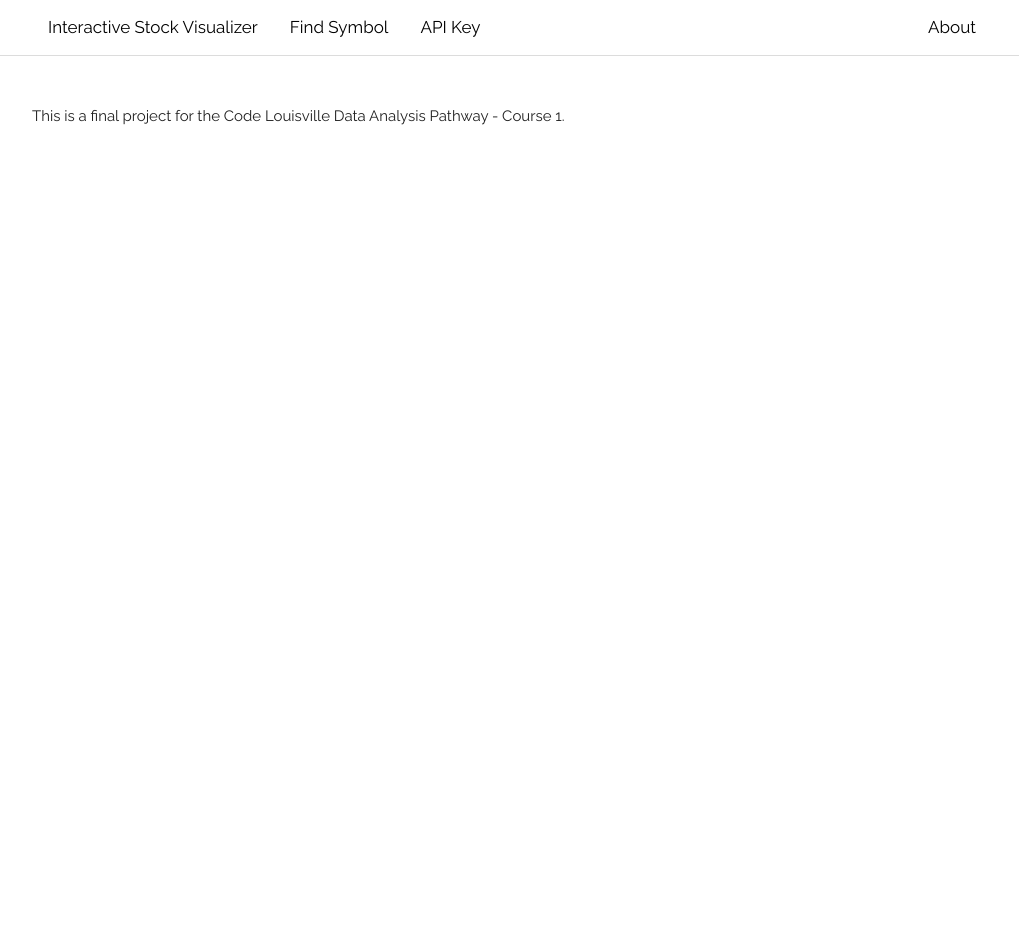
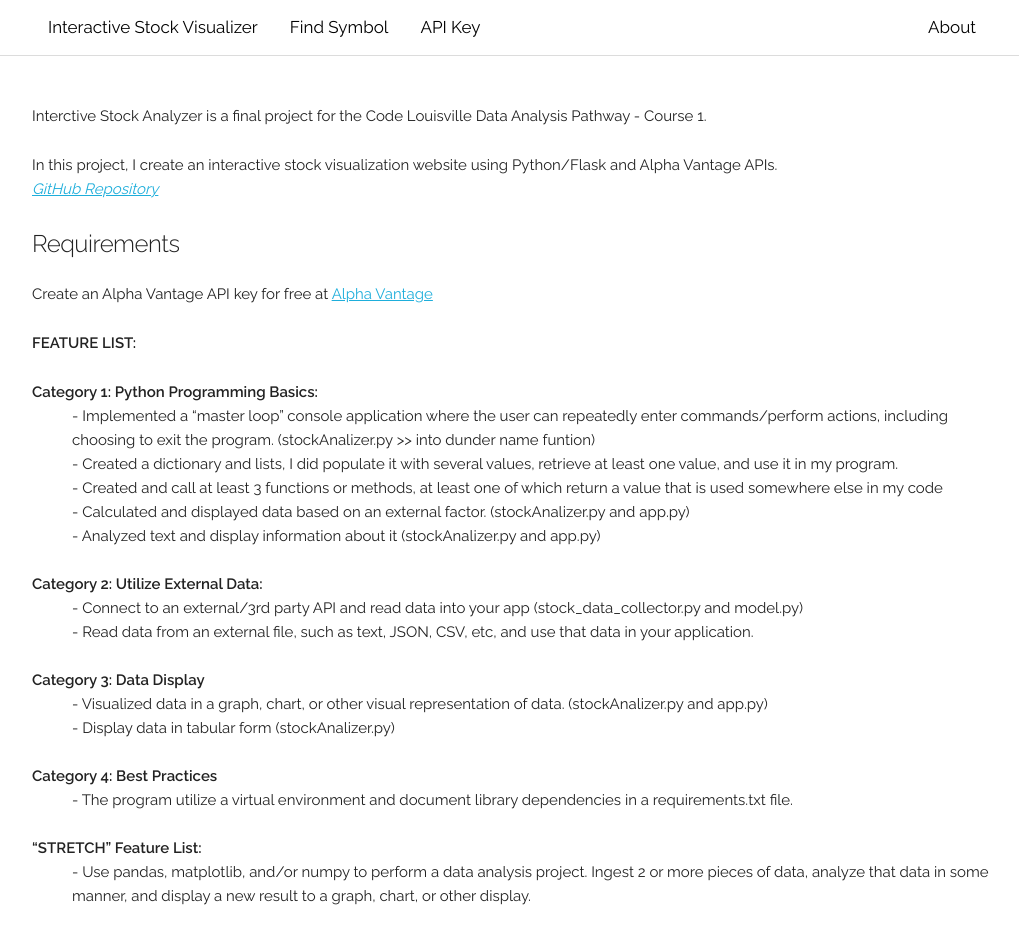
Before and after one commit to danyfebrero/StockMarketDA, a Flask app: page /about/ in a window 1280 px wide. Shown: the whole page, without its empty margins (128-1147 px from the left). Before the commit the page ends 125 px from the top, so only its background shows below. Run offline with Flask 2, Linux system fonts and the light colour scheme; some libraries are stand-ins or nearby versions.

Commit message:
readme and about  fixed

```diff
--- a/templates/about.html
+++ b/templates/about.html
@@ -4,6 +4,37 @@
 
 {% block content %}
 <p>
-    This is a final project for the Code Louisville Data Analysis Pathway - Course 1.
+    Interctive Stock Analyzer is a final project for the Code Louisville Data Analysis Pathway - Course 1.
 </p>
+<p>
+    In this project, I create an interactive stock visualization website using Python/Flask and Alpha Vantage APIs.
+    <br><a href="https://github.com/danyfebrero/StockMarketDA"><em>GitHub Repository</em></a>
+</p>
+
+
+<h5>Requirements</h5>
+<p>Create an Alpha Vantage API key for free at <a href="https://www.alphavantage.co/support/#api-key)">Alpha Vantage</a></p>
+<p>
+        <b>FEATURE LIST:</b>
+        <dl>
+            <dt><b>Category 1: Python Programming Basics:</b></dt>
+            <dd>- Implemented a “master loop” console application where the user can repeatedly enter commands/perform actions, including choosing to exit the program. (stockAnalizer.py >> into dunder name funtion)</dd>
+            <dd>- Created a dictionary and lists, I did populate it with several values, retrieve at least one value, and use it in my program.</dd>
+            <dd>- Created and call at least 3 functions or methods, at least one of which return a value that is used somewhere else in my code</dd>
+            <dd>- Calculated and displayed data based on an external factor. (stockAnalizer.py and app.py)</dd>
+            <dd>- Analyzed text and display information about it (stockAnalizer.py and app.py)</dd>
+            <br><dt><b>Category 2: Utilize External Data:</b></dt>
+            <dd>- Connect to an external/3rd party API and read data into your app (stock_data_collector.py and model.py)</dd>
+            <dd>- Read data from an external file, such as text, JSON, CSV, etc, and use that data in your application.</dd>
+            <br><dt><b>Category 3: Data Display</b></dt>
+            <dd>- Visualized data in a graph, chart, or other visual representation of data. (stockAnalizer.py and app.py)</dd>
+            <dd>- Display data in tabular form (stockAnalizer.py)</dd>
+            <br><dt><b>Category 4: Best Practices</b></dt>
+            <dd>- The program utilize a virtual environment and document library dependencies in a requirements.txt file.</dd>
+            <br><dt><b>“STRETCH” Feature List:</b></dt>
+            <dd>- Use pandas, matplotlib, and/or numpy to perform a data analysis project. Ingest 2 or more pieces of data, analyze that data in some manner, and display a new result to a graph, chart, or other display.</dd>
+        </dl>
+
+</p>
+
 {% endblock %}
```
Also changed, not shown: README.md.
